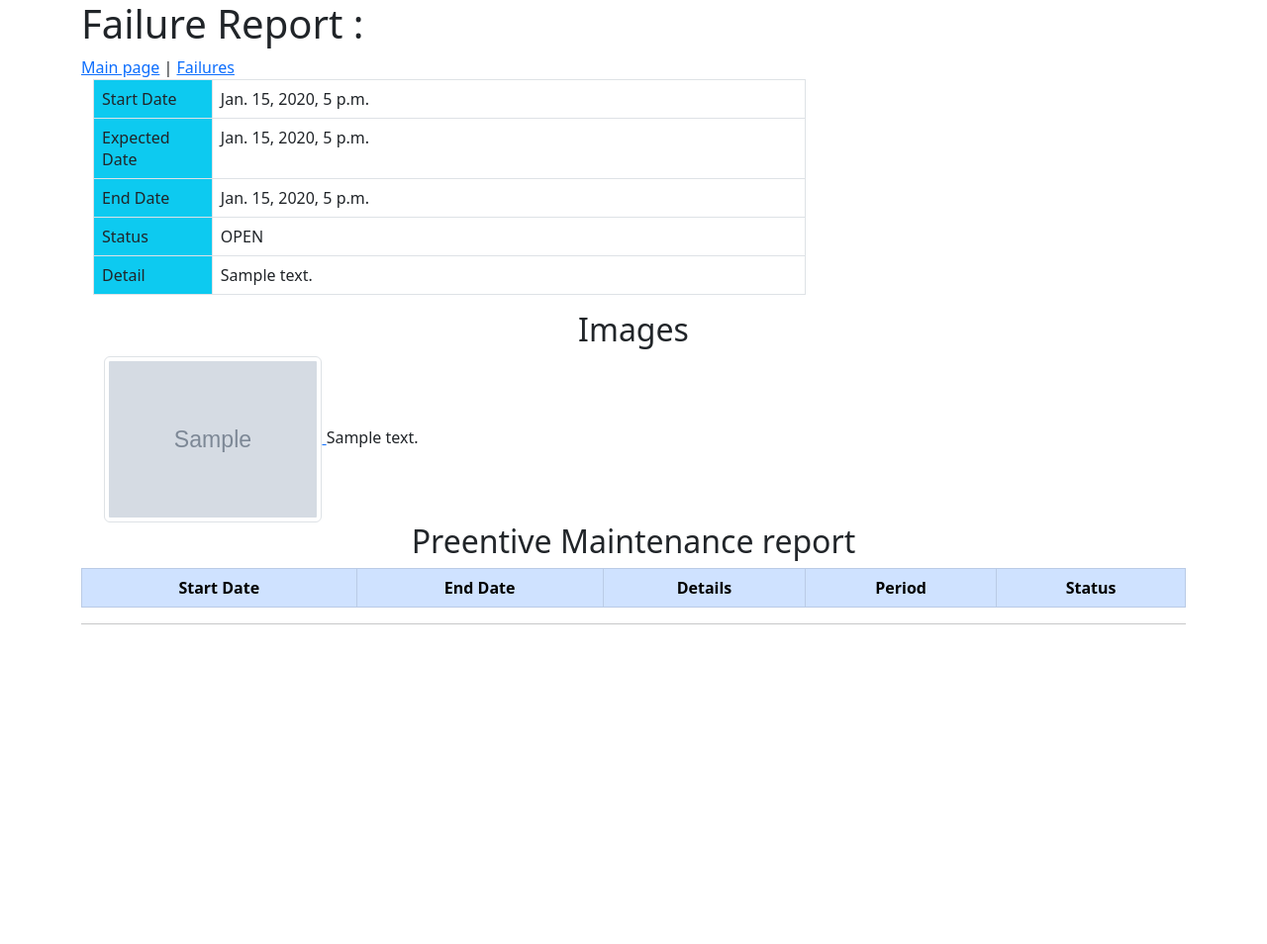
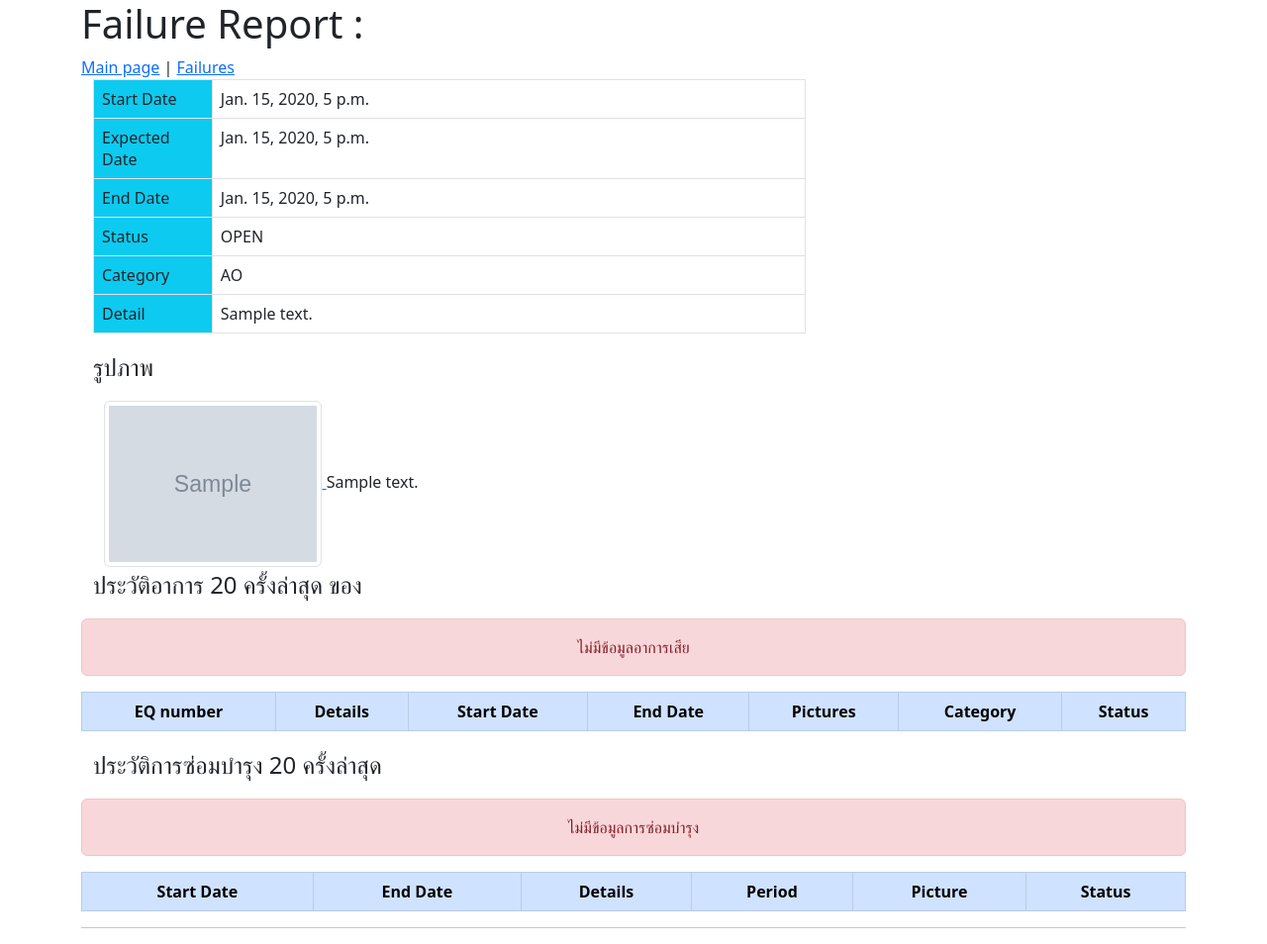
Before and after one commit to chutchais/LCB1-RTG, a Django app: page /maintenance/failures/1 in a window 1280 px wide. Shown: the whole page at 99% size. Before the commit the page ends 631 px from the top, so only its background shows below. Run offline with Django 4.2, Linux system fonts and the light colour scheme; tables that the repository leaves empty hold one stand-in row (values such as "Sample post"); grey boxes marked "Sample" are stand-in pictures; lists and menus that the app fills with data are empty.

Commit message:
Add picture for Preventive

```diff
--- a/src/maintenance/models.py
+++ b/src/maintenance/models.py
@@ -139,6 +139,7 @@ FAILURE_TYPE_CHOICES = (
     ("AO", "Assit Operation"),
     ("BO", "Breakdown outside operation"),
     ("BD", "Breakdown"),
+    ("CM", "Corrective maintenance"),
     ("PC", "Power Cut")
 )
 class Failure(BasicInfo):
@@ -229,6 +230,12 @@ class Preventive(BasicInfo):
     def __str__(self):
         return f'{self.period} {self.period_unit}'
 
+    @property
+    def image_count(self):
+        return self.images.all().count()
+
+    def get_absolute_url(self):
+        return reverse('maintenance:preventive-detail', kwargs={'pk': self.pk})
 
     class Meta(BasicInfo.Meta):
         db_table = 'ma-pm'
@@ -253,6 +260,15 @@ def accident_upload_path(instance, filename):
         instance.accident.machine.machine_type,
         instance.accident.machine,filename))
 
+# Added on Dec 19,2024 -- To support image for PM
+def preventive_upload_path(instance, filename):
+    # name = instance.__class__.__name__.lower()
+    return os.path.join('pm/{}/{}/{}/{}/{}/{}'.format(
+        datetime.datetime.now().year,
+        datetime.datetime.now().month,
+        datetime.datetime.now().day,
+        instance.preventive.machine.machine_type,
+        instance.preventive.machine,filename))
 
 class FailureImage(BasicInfo):
     failure             = models.ForeignKey(Failure,
@@ -315,6 +331,30 @@ class AccidentImage(BasicInfo):
     class Meta(BasicInfo.Meta):
         db_table = 'ma-accident-image'
         ordering = ('-created',)
+
+
+# Added on Dec 19,2024 -- To support PM image
+class PreventiveImage(BasicInfo):
+    preventive          = models.ForeignKey(Preventive,
+                            on_delete=models.SET_NULL,
+                            blank=True,null=True,related_name = 'images')
+    image               = models.ImageField(upload_to=preventive_upload_path)
+    details             = models.CharField(max_length=100,blank=True, null=True)
+    user 			    = models.ForeignKey(settings.AUTH_USER_MODEL,
+                            on_delete=models.CASCADE,
+                            blank=True,null=True,related_name = 'preventive_images')
+
+    def filename(self):
+        return os.path.basename(self.image.name)
+
+    def __str__(self):
+        return f'{self.filename()}'
+
+    class Meta(BasicInfo.Meta):
+        db_table = 'ma-preventive-image'
+        ordering = ('-created',)
+
+
 # class ContentManager(models.Manager):
 #     def all(self):
 #         qs = super().all()
--- a/src/templates/maintenance/failure_detail.html
+++ b/src/templates/maintenance/failure_detail.html
@@ -41,6 +41,10 @@
                         <td>{{object.status}}</td>
                     </tr>
                     <tr>
+                        <td class="bg-info">Category</td>
+                        <td>{{object.category}}</td>
+                    </tr>
+                    <tr>
                         <td class="bg-info">Detail</td>
                         <td>{{object.details}}</td>
                     </tr>
@@ -50,7 +54,7 @@
           </div>
     <!-- End Master data -->
 
-    <h2>Images</h2>
+    <p class="fs-4 text-start">รูปภาพ</p>
     <!-- Start Image -->
      <div class="row justify-content-left">
         {% for im in object.images.all %}
@@ -60,10 +64,47 @@
             </a>
                 {{im.details}}
         </div>
+        {% empty %}
+            <div class="alert alert-danger" role="alert">
+            ไม่มีรูปภาพประกอบ
+            </div>
         {% endfor %}
      </div>
      <!-- End Image -->
-     <h2>Preentive Maintenance report</h2>
+
+     <!-- Last 10 Repair history -->
+     <p class="fs-4 text-start">ประวัติอาการ 20 ครั้งล่าสุด ของ {{object.machine}}</p>
+     <table class="table table-bordered">
+        <thead>
+        <tr class="table-primary">
+            <th style="text-align:center">EQ number</th>
+            <th style="text-align:center">Details</th>
+            <th style="text-align:center">Start Date</th>
+            <th style="text-align:center">End Date</th>
+            <th style="text-align:center">Pictures</th>
+            <th style="text-align:center">Category</th>
+            <th style="text-align:center">Status</th>
+        </tr>
+        </thead>
+        {% for obj in object.machine.failures.all|slice:":20" %}
+                  <tr>
+                          <td style="text-align:center"><a href="{{obj.get_absolute_url}}">{{obj.machine}}</a></td>
+                          <td style="text-align:left">{{obj.details}}</td>
+                          <td style="text-align:center">{{obj.start_date}}</td>
+                          <td style="text-align:center">{{obj.end_date}}</td>
+                          <td style="text-align:center">{{obj.image_count}}</td>
+                          <td style="text-align:center">{{obj.category}}</td>
+                          <td style="text-align:center">{{obj.status}}</td>
+                  </tr>
+        {% empty %}
+                  <div class="alert alert-danger" role="alert">
+                  ไม่มีข้อมูลอาการเสีย
+                  </div>
+        {% endfor %}
+        </table>
+      <!-- End Repair History -->
+
+      <p class="fs-4 text-start">ประวัติการซ่อมบำรุง 20 ครั้งล่าสุด</p>
      <table class="table table-bordered">
         <thead>
         <tr class="table-primary">
@@ -71,17 +112,23 @@
             <th style="text-align:center">End Date</th>
             <th style="text-align:center">Details</th>
             <th style="text-align:center">Period</th>
+            <th style="text-align:center">Picture</th>
             <th style="text-align:center">Status</th>
         </tr>
         </thead>
-        {% for object in object.machine.pms.all %}
+        {% for object in object.machine.pms.all|slice:":20" %}
                   <tr>
                           <td style="text-align:center">{{object.start_date}}</td>
                           <td style="text-align:center">{{object.end_date}}</td>
-                          <td style="text-align:center">{{object.details}}</td>
+                          <td style="text-align:left">{{object.details}}</td>
                           <td style="text-align:center">{{object.period}} {{period_unit}}</td>
+                          <td style="text-align:center">{{object.image_count}}</td>
                           <td style="text-align:center">{{object.status}}</td>
                   </tr>
+        {% empty %}
+                  <div class="alert alert-danger" role="alert">
+                  ไม่มีข้อมูลการซ่อมบำรุง
+                  </div>
         {% endfor %}
         </table>
 
--- a/src/templates/maintenance/failure_list.html
+++ b/src/templates/maintenance/failure_list.html
@@ -67,16 +67,18 @@
                 <th style="text-align:center">Start Date</th>
                 <th style="text-align:center">End Date</th>
                 <th style="text-align:center">Pictures</th>
+                <th style="text-align:center">Category</th>
                 <th style="text-align:center">Status</th>
             </tr>
             </thead>
             {% for object in object_list %}
                       <tr>
                               <td style="text-align:center"><a href="{{object.get_absolute_url}}">{{object.machine}}</a></td>
-                              <td style="text-align:center">{{object.details}}</td>
+                              <td style="text-align:left">{{object.details}}</td>
                               <td style="text-align:center">{{object.start_date|date:"j M H:s"}}</td>
                               <td style="text-align:center">{{object.end_date|date:"j M H:s"}}</td>
                               <td style="text-align:center">{{object.image_count}}</td>
+                              <td style="text-align:center">{{object.category}}</td>
                               <td style="text-align:center">{{object.status}}</td>
                       </tr>
             {% endfor %}
--- a/src/templates/maintenance/index.html
+++ b/src/templates/maintenance/index.html
@@ -73,7 +73,7 @@
         {% for r in repair %}
                   <tr>
                           <td style="text-align:center"><a href="{{r.get_absolute_url}}">{{r.machine}}</a></td>
-                          <td style="text-align:center">{{r.details}}</td>
+                          <td style="text-align:left">{{r.details}}</td>
                           <td style="text-align:center">{{r.start_date|date:"j M H:s"}}</td>
                           <td style="text-align:center">{{r.expect_date|date:"j M H:s"}}</td>
                           <td style="text-align:center">On Repairing</td>
@@ -95,7 +95,7 @@
             {% for p in preventive %}
                       <tr>
                               <td style="text-align:center">{{p.machine}}</td>
-                              <td style="text-align:center">{{p.details}}</td>
+                              <td style="text-align:left">{{p.details}}</td>
                               <td style="text-align:center">{{p.start_date|date:"j M H:s"}}</td>
                               <td style="text-align:center">{{p.end_date|date:"j M H:s"}}</td>
                               <td style="text-align:center">On process</td>
@@ -119,7 +119,7 @@
                 {% for p in plan %}
                           <tr>
                                   <td style="text-align:center">{{p.machine}}</td>
-                                  <td style="text-align:center">{{p.details}}</td>
+                                  <td style="text-align:left">{{p.details}}</td>
                                   <td style="text-align:center">{{p.start_date}}</td>
                                   <td style="text-align:center">{{p.end_date}}</td>
                                   <td style="text-align:center">{{p.status}}</td>
```
Also changed, not shown: src/maintenance/admin.py (+10 -4 lines), src/maintenance/migrations/0010_alter_accidentimage_image_alter_failure_category_and_more.py (added).
